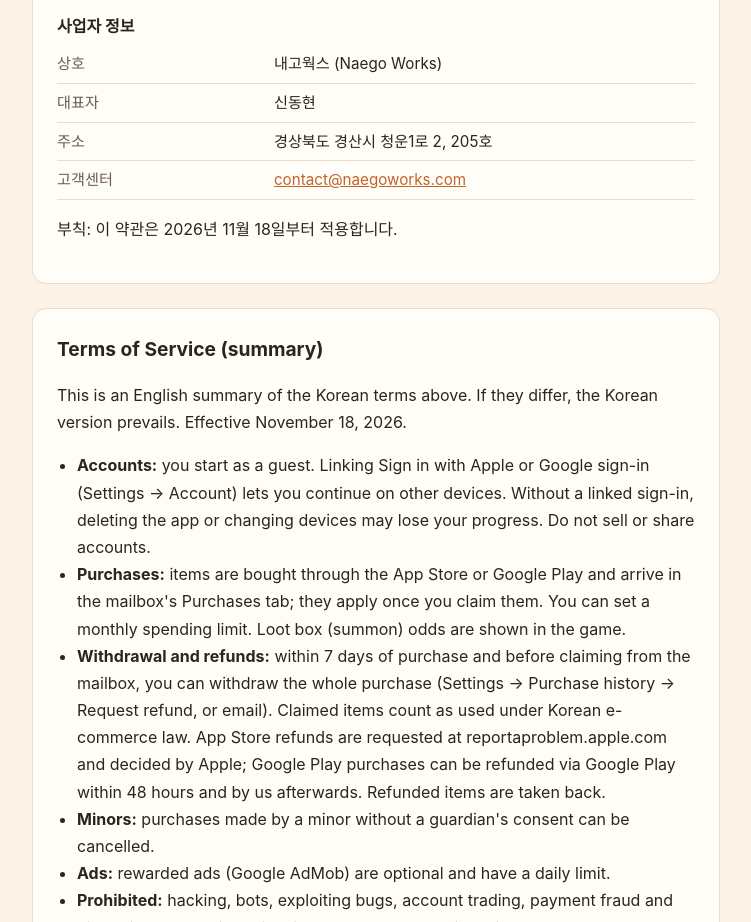
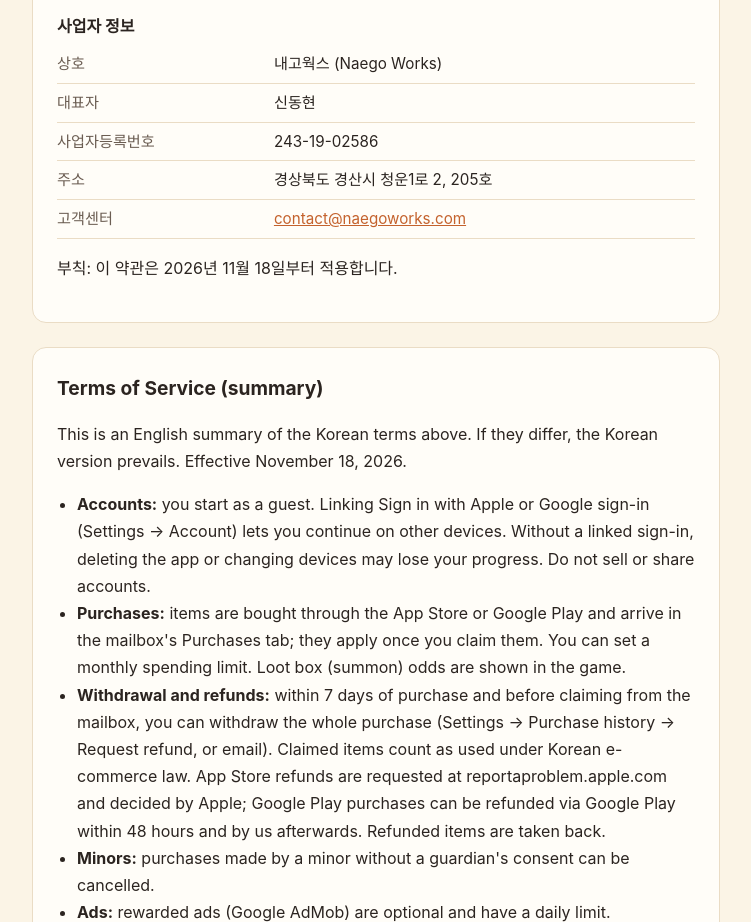
Before and after one commit to donghyeun02/naegoworks-site, a plain HTML site: page chapchu/terms.html in a window 1280 px wide. Shown: the part 4180-5102 px from the top of the page, without its empty margins (264-1015 px from the left). Drawn offline with Linux system fonts and the light colour scheme.

Commit message:
chapchu 약관: 사업자등록번호 채움
Co-Authored-By: Claude Opus 5.5 <noreply@anthropic.com>

```diff
--- a/chapchu/terms.html
+++ b/chapchu/terms.html
@@ -195,7 +195,7 @@
     <table>
       <tr><td>상호</td><td>내고웍스 (Naego Works)</td></tr>
       <tr><td>대표자</td><td>신동현</td></tr>
-      <!-- TODO: 사업자등록번호 — 오너가 번호를 보내면 <tr><td>사업자등록번호</td><td>000-00-00000</td></tr> 로 채우기 -->
+      <tr><td>사업자등록번호</td><td>243-19-02586</td></tr>
       <!-- TODO: 통신판매업 신고번호 — 오너가 번호를 보내면 <tr><td>통신판매업 신고번호</td><td>제0000-경북경산-0000호</td></tr> 로 채우기 -->
       <tr><td>주소</td><td>경상북도 경산시 청운1로 2, 205호</td></tr>
       <tr><td>고객센터</td><td><a href="mailto:contact@naegoworks.com">contact@naegoworks.com</a></td></tr>
```
